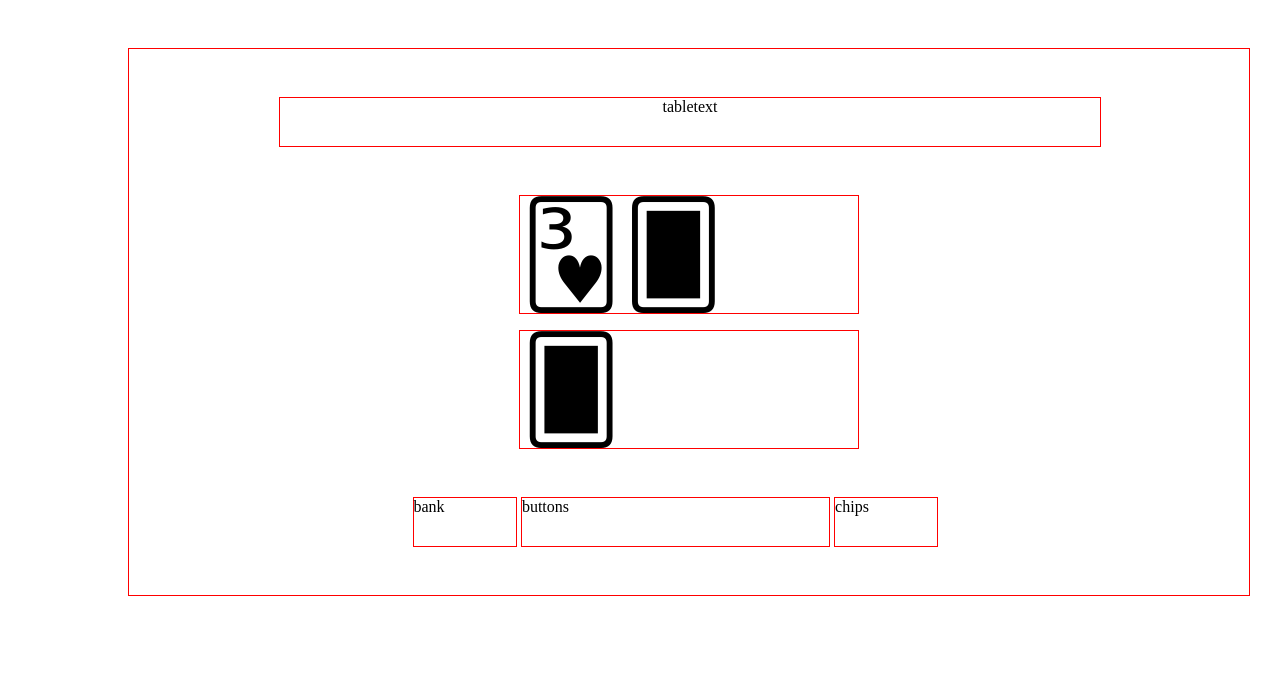
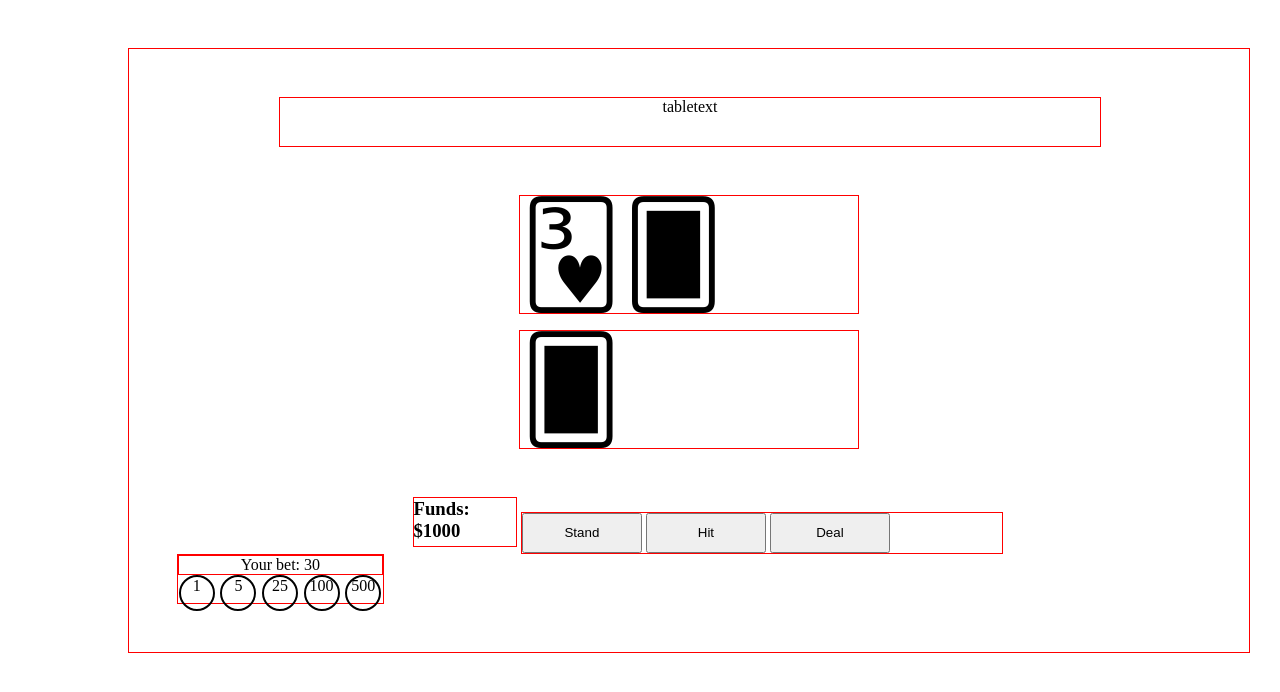
Before and after one commit to ninerail/Blackjack, a plain HTML site: page index.html in a window 1280 px wide. Drawn offline with nearby package versions, Linux system fonts and the light colour scheme.

Commit message:
reducing funds

```diff
--- a/index.html
+++ b/index.html
@@ -14,9 +14,20 @@
 		<div id="playerhand">
 			<span>&#x1F0A0</span>
 		</div>
-		<div id="bank">bank</div>
-		<div id="buttons">buttons</div>
-		<div id="chips">chips</div>
+		<div id="bank"><h3>Funds: $1000</h3></div>
+		<div id="buttons">
+			<button>Stand</button>
+			<button>Hit</button>
+			<button>Deal</button>
+		</div>
+		<div id="chips">
+			<div id="betmessage"><h3></h3></div>
+			<div class="chip" id="one">1</div>
+			<div class="chip" id="five">5</div>
+			<div class="chip" id="twentyfive">25</div>
+			<div class="chip" id="onehundred">100</div>
+			<div class="chip" id="fivehundred">500</div>
+		</div>
 	</div>
 </body>
 <script type="text/javascript" src="js/scripts.js"></script>
--- a/js/scripts.js
+++ b/js/scripts.js
@@ -41,9 +41,25 @@ for (var suit = 0; suit < suitsArray.length; suit++) {
 	 }
 }
 
-//++++++establish bank object+++++++++++++
-
-var bank = {balance: 1000};
+//++++++establish funds object+++++++++++++
+//start funds at $1000
+var funds = {balance: 1000,
+							//reduce funds by amount of bet
+							betReduce: function(bet) {
+								this.balance = this.balance - bet;
+								return this.balance
+							},
+							//return amount of bet in the case of a win
+							winBet: function(bet) {
+								this.balance = this.balance + bet;
+								return this.balance;
+							},
+							//return 1.5 times amount of bet if blackjack
+							winBlackjack: function(bet) {
+								this.balance = this.balance + (bet * 1.5);
+								return this.balance;
+							}
+							};
 
 //++++++shuffle deck++++++++++++++++++++++
 
@@ -68,3 +84,14 @@ function shuffle(array) {
   //return the shuffled array
   return array;
 }
+
+//++++++++set bet amount++++++++++++++++
+//define bet variable
+var bet = 30;
+
+//display bet variable on screen
+//insert bet in id betmessage
+$betMessage = $('#betmessage');
+$betMessage.append('Your bet: ' + bet);
+
+//reduce funds by bet
--- a/styles/style.css
+++ b/styles/style.css
@@ -30,6 +30,7 @@ div {
 	display: block;
 	margin: 0 auto;
 	margin-bottom: 1em;
+	padding: 0;
 }
 
 #playerhand {
@@ -47,16 +48,40 @@ div {
 }
 
 #buttons {
-	width: 30%;
-	height: 3em;
+	width: 30em;
+	/*height: 3em;*/
 
 }
 
 #chips {
-	width: 10%;
+	width: 20%;
 	height: 3em;
 }
 
 span {
 	font-size: 100px;
 }
+
+.chip {
+	border: 2px solid black;
+	border-radius: 100%;
+	height: 2em;
+	width: 2em;
+	text-align: center;
+	vertical-align: center;
+	margin: .05em;
+	display: inline-block;
+
+
+}
+
+#betmessage {
+
+	display: block;
+	text-align: center;
+}
+
+button {
+	height: 3em;
+	width: 9em;
+}
```
